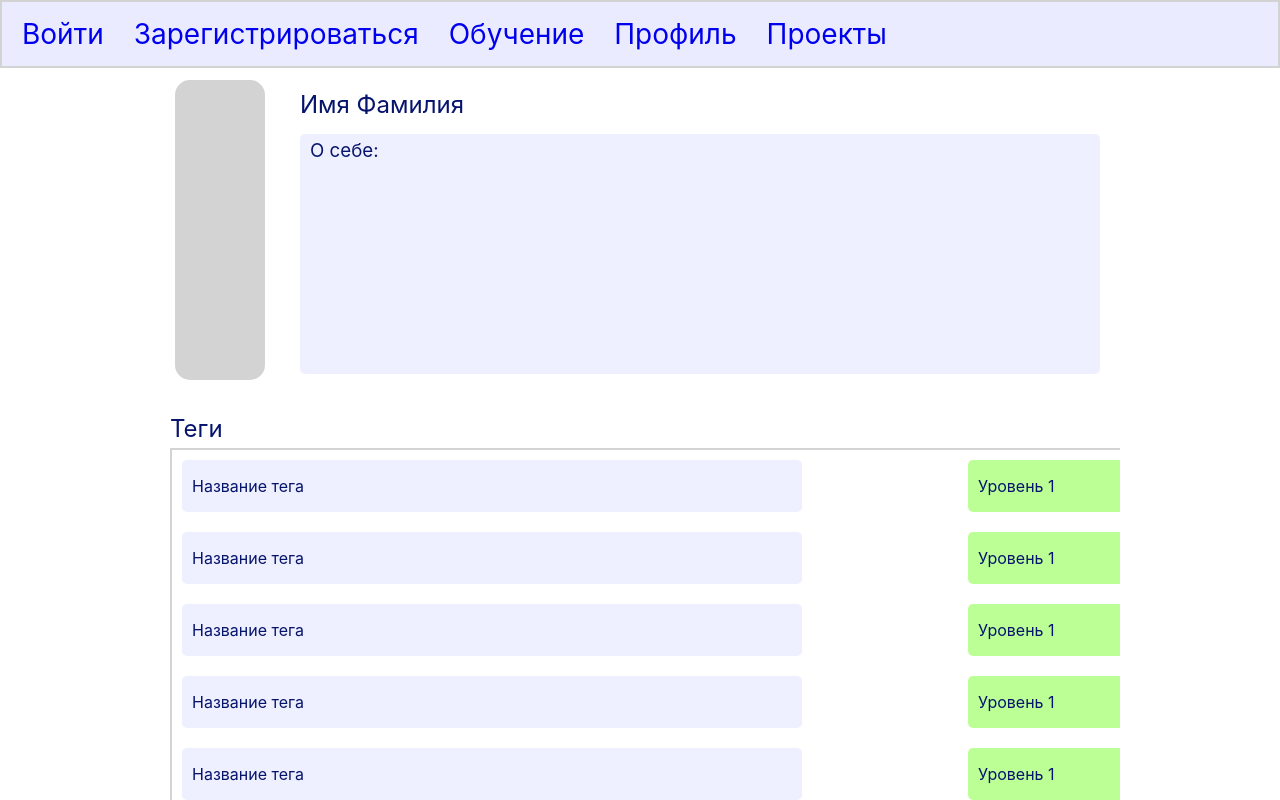
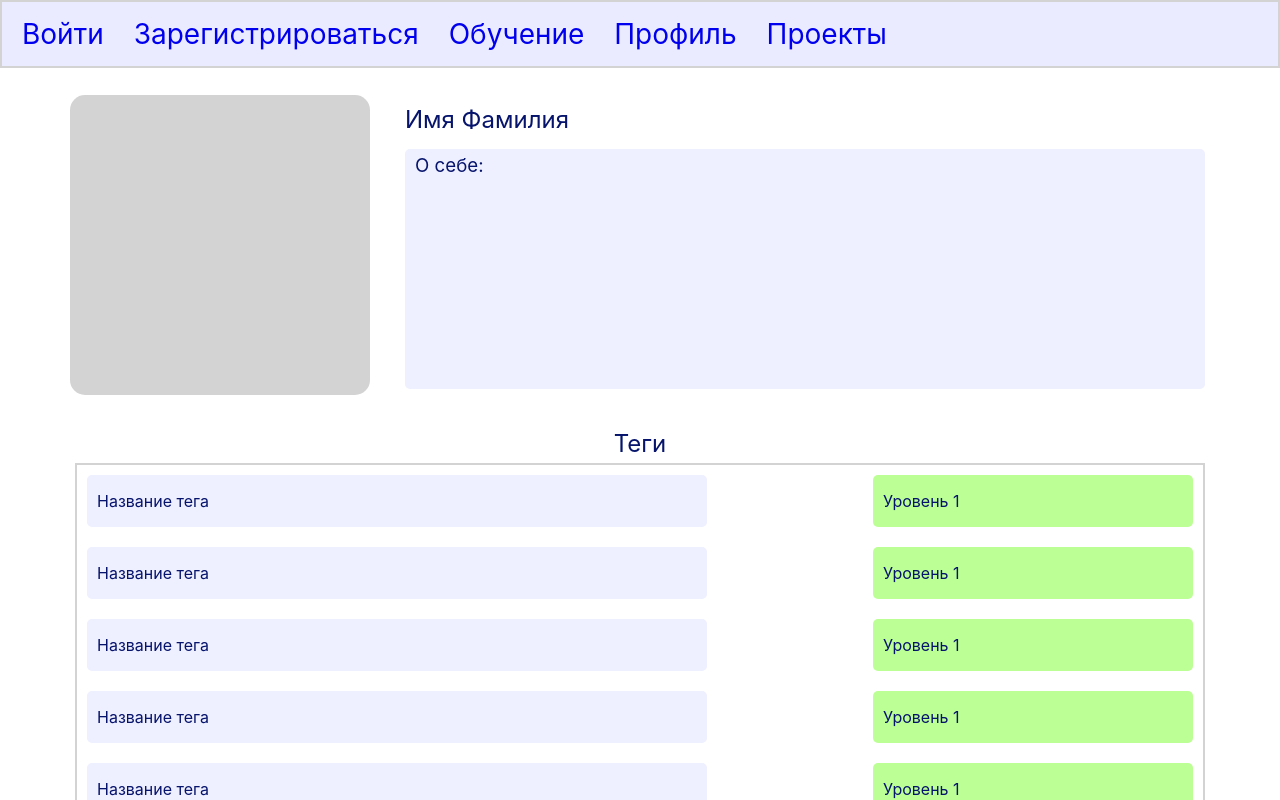
Before and after one commit to ArkhamX2/mind-map, a React (Vite) app in the folder Web/: page /profile in a window 1280 px wide. Shown: the top 800 px of the page. Built offline with nearby package versions, Linux system fonts and the light colour scheme.

Commit message:
props start

```diff
--- a/Web/src/components/profile.tsx
+++ b/Web/src/components/profile.tsx
@@ -219,20 +219,22 @@ const testCourseTagData = [
 
 const Profile: FC = () => {
     return (
-        <main style={{ backgroundColor: "#FFFFFF"}}>
-            <div style={{ margin: '0 160px', overflowY:'auto'  }}>
-                <div className="profileinfo" style={{ width: "100%", height: '100%', display: "flex", flexDirection: 'row', marginTop:'70px' }}>
+        <main style={{ backgroundColor: "#FFFFFF", width: '100%', height: '100%', padding: "15px" }}>
+            <div style={{overflowY:'auto', display:'flex', flexDirection:'column', width: '100%', height: '100%'}}>
+                <div className="profileinfo" style={{display: "flex", flexDirection: 'row', marginTop:'70px', alignSelf:'center' }}>
                     <div className="logo" style={{ width: '300px', height: '300px', backgroundColor: 'lightgray', borderRadius: '15px', margin: '10px 15px' }}>
                     </div>
-                    <div className="descrcontainer" style={{ margin: '10px' }}>
+                    <div className="descrcontainer" style={{ margin: '10px', alignSelf:'center' }}>
                         <div className="name" style={{ margin: '10px' }}><h2>Имя Фамилия</h2></div>
                         <div className="descr" style={{ margin: '15px 10px', backgroundColor: '#EEEFFF', width: '800px', height: "240px", borderRadius: '5px' }}>
-                            <div className="label" style={{ margin: "10px 5px", padding: '5px' }}><h3>О себе:</h3></div>
-                            <textarea style={{ margin: '0 5px', padding: '0 5px', width: '97%', height: '78%', backgroundColor: '#EEEFFF', border: '0px #EEEFFF', outlineWidth: '0', resize: 'none', fontSize:'18px' }}></textarea>
+                            <div className="label" style={{ margin: "5px 5px", padding: '5px' }}><h3>О себе:</h3></div>
+                            <textarea style={{ margin: '0px 5px', padding: '0 5px', width: '97%', height: '78%', backgroundColor: '#EEEFFF', border: '0px #EEEFFF', outlineWidth: '0', resize: 'none', fontSize:'18px'
+                                , color:'#06146C', textDecoration:'#06146C'
+                             }}></textarea>
                         </div>
                     </div>
                 </div>
-                <div className="tagscontainer" style={{ width: "100%", height: '100%', display: "flex", flexDirection: 'column', padding: '10px' }}>
+                <div className="tagscontainer" style={{ width: "100%", height: '100%', display: "flex", flexDirection: 'column', padding: '10px', alignItems:'center'  }}>
                     <div className="label" style={{ margin: '5px 0' }}><h2>Теги</h2></div>
                     <div className="taglist" style={{ border: '2px solid lightgray', width: "1130px", height: "400px", overflowY: 'auto' }}>
                         <div style={{ display: 'flex', flexDirection: 'column' }}>
@@ -251,7 +253,7 @@ const Profile: FC = () => {
                         , border: '0px solid transparent', borderRadius: '10px'
                     }}>Добавить</button>
                 </div>
-                <div className="mapcontainer" style={{ width: "100%", height: '100%', display: "flex", flexDirection: 'column', padding: '10px' }}>
+                <div className="mapcontainer" style={{ width: "100%", height: '100%', display: "flex", flexDirection: 'column', padding: '10px', alignItems:'center' }}>
                     <div className="label" style={{ margin: '5px 0' }}><h2>Карта знаний</h2></div>
                     <div style={{ display: 'flex', height: '600px', width: '1130px', border: '2px solid lightgray' }}>
                         <MindNetwork props={createMindNerworkProps(testCourseData, testCourseTagData)} />
--- a/Web/src/components/projects.tsx
+++ b/Web/src/components/projects.tsx
@@ -6,8 +6,8 @@ import AgrCard from "../components/agrCard"
 const Projects: FC = () => {
     return (
         <main style={{ backgroundColor: "#FFFFFF", width: '100%', height: '100%', padding: "15px" }}>
-            <div style={{display:'flex', flexDirection:'column'}}>
-                <div className="searchcontainer" style={{ width: "100%", height: '100%', display: "flex", flexDirection: 'column', marginTop:'60px' }}>
+            <div style={{display:'flex', flexDirection:'column', width: '100%', height: '100%'}}>
+                <div className="searchcontainer" style={{ display: "flex", flexDirection: 'column', marginTop:'60px', alignSelf:'center' }}>
                     <div style={{display:"inline-flex", backgroundColor:'#EBEBFF', alignSelf:'center', padding:'5px', margin:'5px 5px 10px 5px', justifyContent:'space-between', width:'360px', height:'42px', borderRadius:'10px' }}>
                         <div style={{fontSize:'24px', marginLeft:'5px'}} >Мои проекты </div>
                         <div style={{fontSize:'24px', marginRight:'5px'}}> Другие</div>
```
Also changed, not shown: Web/src/components/filtertag.tsx (+6 -2 lines).
